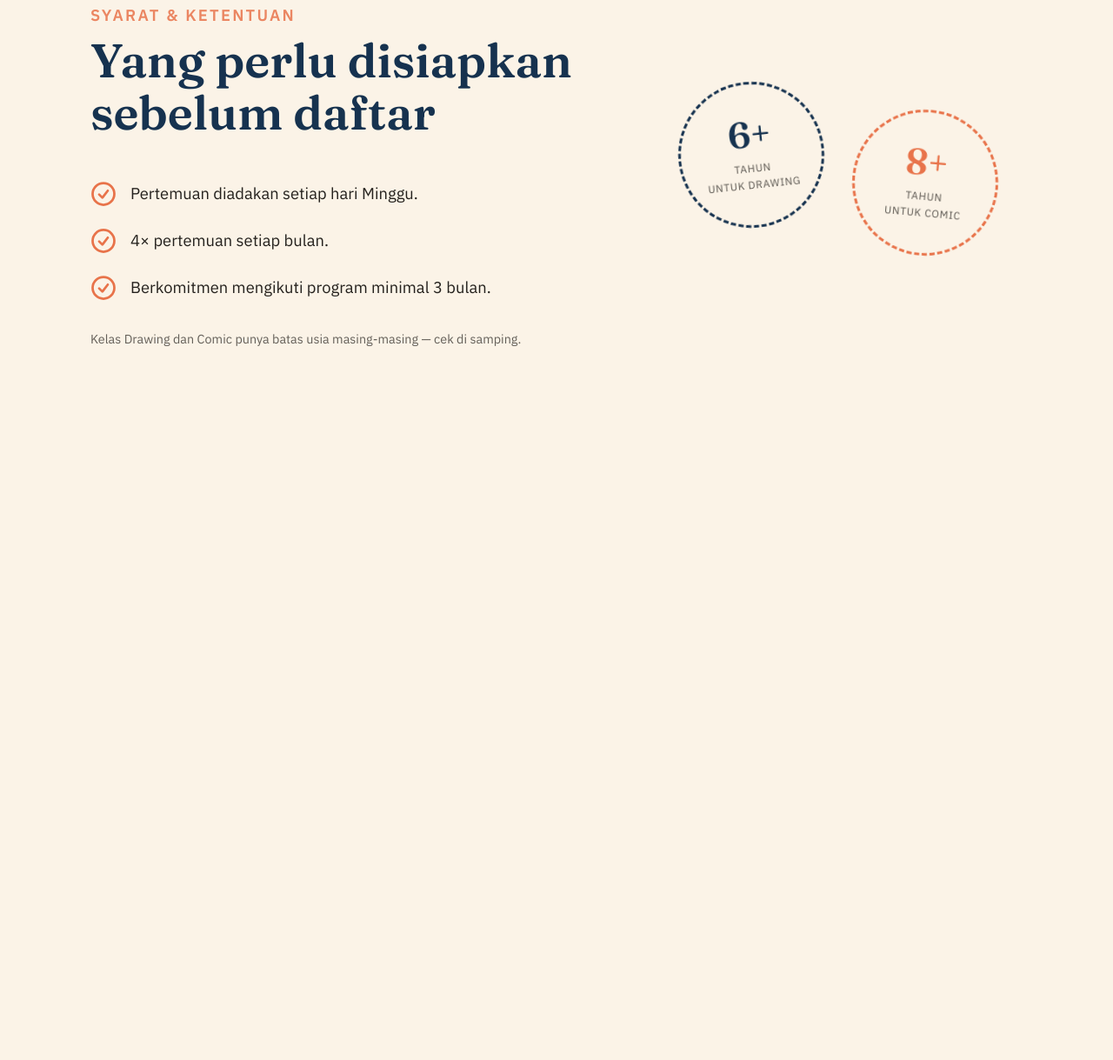
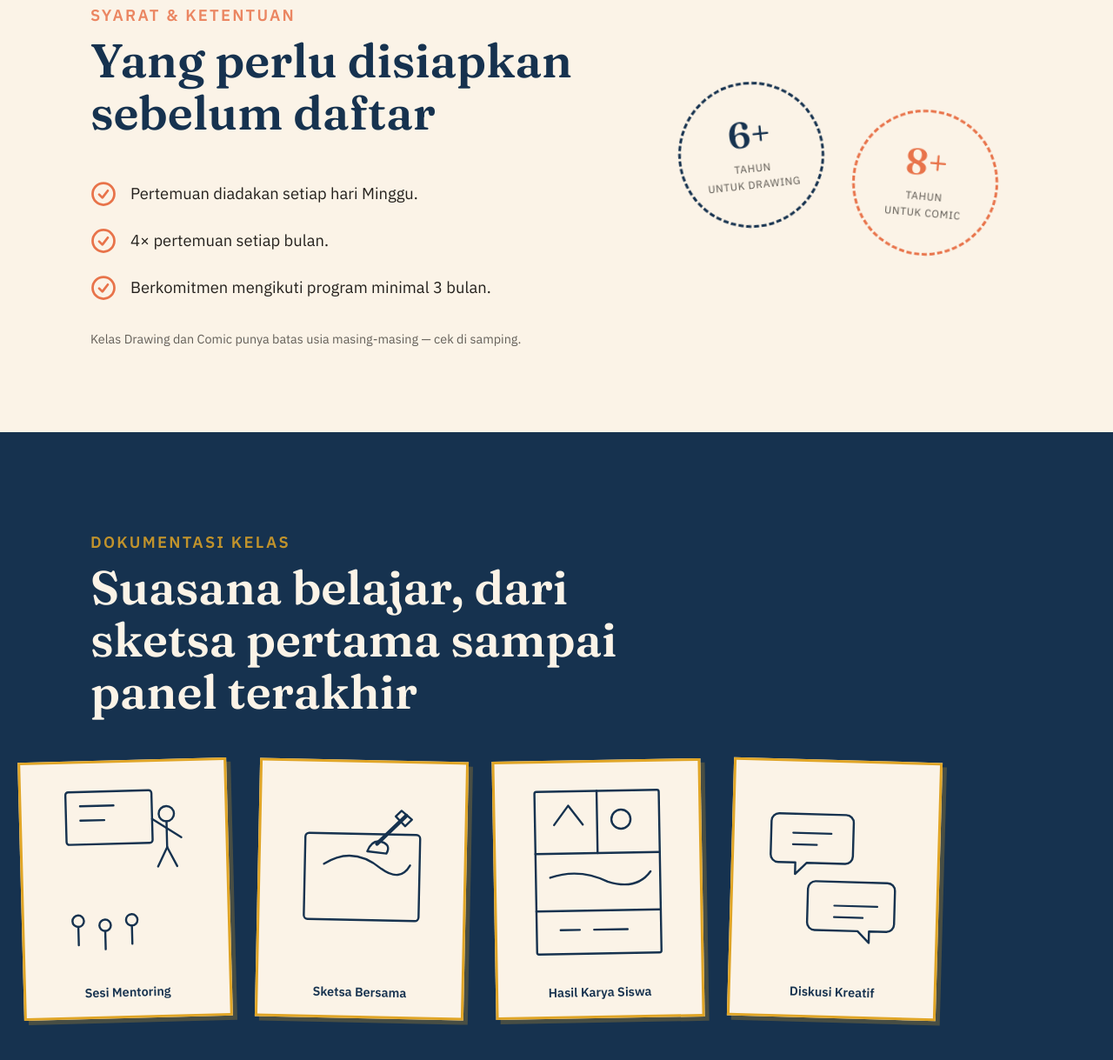
Before and after one commit to quilastudios/quilastudios.github.io, a plain HTML site: page index.html in a window 1280 px wide. Shown: the part 2302-3521 px from the top of the page at 87% size. Before the commit the page ends 2799 px from the top, so only its background shows below. Drawn offline with Linux system fonts and the light colour scheme.

Commit message:
documentation section

```diff
--- a/css/style.css
+++ b/css/style.css
@@ -811,6 +811,97 @@ button {
 }
 
 /* =========================================================
+   Documentation — "Dokumentasi Kelas"
+   Illustrative gallery (SVG placeholders). Swap panel-doc SVGs
+   for real photos in assets/dokumentasi/ once uploaded.
+   ========================================================= */
+
+.documentation {
+  padding: var(--space-7) 0;
+  background: var(--ink-navy);
+  overflow: hidden;
+}
+
+.documentation .eyebrow {
+  color: var(--fortress-gold);
+}
+
+.documentation .section-heading {
+  margin-bottom: var(--space-4);
+}
+
+.documentation .section-heading h2 {
+  color: var(--warm-cream);
+}
+
+.doc-gallery {
+  display: flex;
+  gap: var(--space-4);
+  overflow-x: auto;
+  padding: var(--space-2) var(--space-3) var(--space-3);
+  scroll-snap-type: x mandatory;
+  scroll-padding-left: var(--space-3);
+  -webkit-overflow-scrolling: touch;
+  scrollbar-width: none;
+}
+
+.doc-gallery::-webkit-scrollbar {
+  display: none;
+}
+
+.doc-panel {
+  flex: 0 0 240px;
+  margin: 0;
+  background: var(--warm-cream);
+  border: 3px solid var(--fortress-gold);
+  box-shadow: 5px 5px 0 rgba(224, 165, 38, 0.25);
+  padding: var(--space-2);
+  scroll-snap-align: start;
+  transform: rotate(var(--tilt, 0deg));
+  transition: transform 0.25s ease, box-shadow 0.25s ease;
+}
+
+.doc-panel:hover,
+.doc-panel:focus-within {
+  transform: rotate(0deg) translateY(-4px);
+  box-shadow: 7px 7px 0 rgba(224, 165, 38, 0.25);
+}
+
+.doc-panel svg {
+  width: 100%;
+  height: 220px;
+  stroke: var(--ink-navy);
+  stroke-width: 2.2;
+  fill: none;
+  stroke-linecap: round;
+  stroke-linejoin: round;
+}
+
+.doc-panel figcaption {
+  margin-top: var(--space-1);
+  font-size: var(--fs-small);
+  font-weight: 600;
+  color: var(--ink-navy);
+  text-align: center;
+}
+
+@media (prefers-reduced-motion: reduce) {
+  .doc-panel {
+    transition: none;
+  }
+}
+
+@media (max-width: 600px) {
+  .doc-panel {
+    flex-basis: 190px;
+  }
+
+  .doc-panel svg {
+    height: 170px;
+  }
+}
+
+/* =========================================================
    Placeholder for sections built in later phases
    ========================================================= */
 
--- a/index.html
+++ b/index.html
@@ -209,7 +209,74 @@
       </div>
     </section>
 
-    <!-- Tahap 5: Dokumentasi Kelas -->
+    <!-- TODO: begitu foto asli tersedia, ganti isi tiap <figure class="doc-panel"> ini
+         dengan <img src="assets/dokumentasi/xxx.jpg" alt="..."> menggantikan SVG ilustrasi -->
+    <section id="dokumentasi" class="documentation">
+      <div class="section-inner">
+        <div class="section-heading">
+          <p class="eyebrow">Dokumentasi Kelas</p>
+          <h2>Suasana belajar, dari sketsa pertama sampai panel terakhir</h2>
+        </div>
+      </div>
+
+      <div class="doc-gallery">
+        <figure class="doc-panel" style="--tilt: -1.5deg;">
+          <svg viewBox="0 0 160 200" xmlns="http://www.w3.org/2000/svg">
+            <rect x="20" y="15" width="90" height="55" rx="3" />
+            <path d="M35 30 L70 30" />
+            <path d="M35 45 L60 45" />
+            <circle cx="125" cy="40" r="8" />
+            <path d="M125 48 L125 75" />
+            <path d="M125 55 L110 45" />
+            <path d="M125 55 L140 65" />
+            <path d="M125 75 L115 95" />
+            <path d="M125 75 L135 95" />
+            <circle cx="30" cy="150" r="6" /><path d="M30 156 L30 175" />
+            <circle cx="58" cy="155" r="6" /><path d="M58 161 L58 180" />
+            <circle cx="86" cy="150" r="6" /><path d="M86 156 L86 175" />
+          </svg>
+          <figcaption>Sesi Mentoring</figcaption>
+        </figure>
+
+        <figure class="doc-panel" style="--tilt: 1.2deg;">
+          <svg viewBox="0 0 160 200" xmlns="http://www.w3.org/2000/svg">
+            <rect x="20" y="60" width="120" height="90" rx="4" />
+            <path d="M40 92 Q70 72 100 96 Q120 110 130 92" />
+            <path d="M95 70 L125 40" stroke-width="4" />
+            <path d="M120 35 L131 44 L124 51 L114 41 Z" />
+            <path d="M85 78 Q90 65 100 68 Q110 71 105 80 Z" />
+          </svg>
+          <figcaption>Sketsa Bersama</figcaption>
+        </figure>
+
+        <figure class="doc-panel" style="--tilt: -1deg;">
+          <svg viewBox="0 0 160 200" xmlns="http://www.w3.org/2000/svg">
+            <rect x="15" y="15" width="130" height="170" rx="2" />
+            <line x1="15" y1="80" x2="145" y2="80" />
+            <line x1="15" y1="140" x2="145" y2="140" />
+            <line x1="80" y1="15" x2="80" y2="80" />
+            <path d="M35 50 L50 30 L65 50" />
+            <circle cx="105" cy="45" r="10" />
+            <path d="M30 105 Q60 95 90 110 Q120 120 135 100" />
+            <path d="M40 160 L60 160" /><path d="M75 160 L110 160" />
+          </svg>
+          <figcaption>Hasil Karya Siswa</figcaption>
+        </figure>
+
+        <figure class="doc-panel" style="--tilt: 1.6deg;">
+          <svg viewBox="0 0 160 200" xmlns="http://www.w3.org/2000/svg">
+            <path d="M20 40 h70 a8 8 0 0 1 8 8 v35 a8 8 0 0 1 -8 8 h-40 l-12 12 v-12 h-18 a8 8 0 0 1 -8 -8 v-35 a8 8 0 0 1 8 -8 z" />
+            <path d="M60 110 h75 a8 8 0 0 1 8 8 v35 a8 8 0 0 1 -8 8 h-18 v12 l-12 -12 h-45 a8 8 0 0 1 -8 -8 v-35 a8 8 0 0 1 8 -8 z" />
+            <path d="M35 60 h40" stroke-width="2" />
+            <path d="M35 72 h25" stroke-width="2" />
+            <path d="M80 135 h45" stroke-width="2" />
+            <path d="M80 147 h30" stroke-width="2" />
+          </svg>
+          <figcaption>Diskusi Kreatif</figcaption>
+        </figure>
+      </div>
+    </section>
+
     <!-- Tahap 6: Lokasi, Kontak & Footer -->
   </main>
 
```
